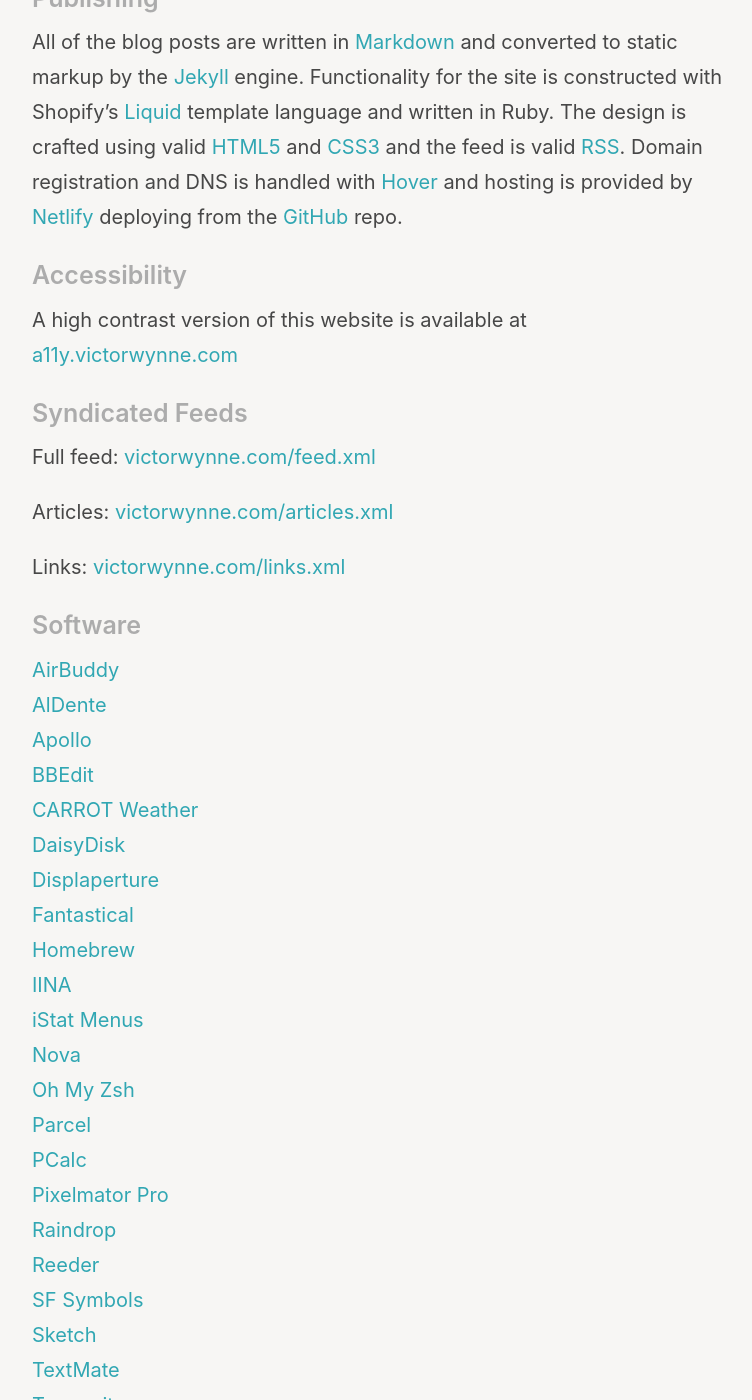
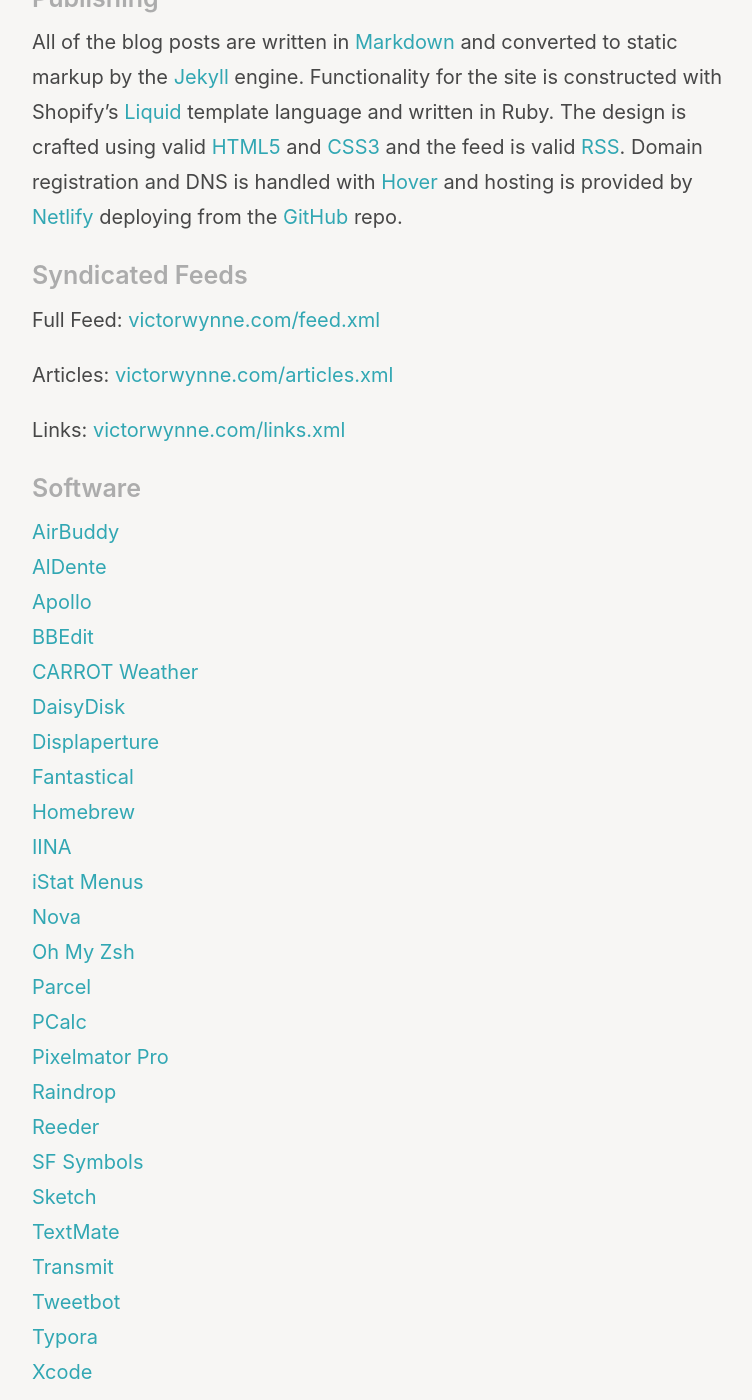
Before and after one commit to wertercatt/tooters, a Jekyll site: the page built from colophon.md, in a window 1280 px wide and 1400 px high, scrolled down 305 px. Shown: the whole window, without its empty margins (258-1010 px from the left). Built offline with Jekyll 4.4.1, drawn with Linux system fonts in a browser that asks for light colours; some of the changed text lies outside the part shown.

Commit message:
Removed a11y references
Received a few emails from readers explaining how implementing a
feature like this is pointless because users in need of it have
operating system level accessibility settings that handle it much
better and allow for customizations that they prefer.

```diff
--- a/colophon.md
+++ b/colophon.md
@@ -23,13 +23,9 @@
 
 All of the blog posts are written in [Markdown](https://daringfireball.net/projects/markdown/) and converted to static markup by the [Jekyll](https://jekyllrb.com) engine. Functionality for the site is constructed with Shopify's [Liquid](https://shopify.github.io/liquid/) template language and written in Ruby. The design is crafted using valid [HTML5](https://validator.w3.org/nu/?doc=https%3A%2F%2Fvictorwynne.com%2F) and [CSS3](https://jigsaw.w3.org/css-validator/validator?uri=https%3A%2F%2Fvictorwynne.com&profile=css3svg&usermedium=all&warning=0&vextwarning=) and the feed is valid [RSS](https://validator.w3.org/feed/check.cgi?url=https%3A%2F%2Fvictorwynne.com%2Ffeed.xml). Domain registration and DNS is handled with [Hover](https://hover.com/) and hosting is provided by [Netlify](https://www.netlify.com) deploying from the [GitHub](https://www.github.com/victorwynne/victorwynne/) repo.
 
-## <small>Accessibility</small>
-
-A high contrast version of this website is available at [a11y.victorwynne.com](https://a11y.victorwynne.com)
-
 ## <small>Syndicated Feeds</small>
 
-Full feed: [victorwynne.com/feed.xml](https://victorwynne.com/feed.xml)
+Full Feed: [victorwynne.com/feed.xml](https://victorwynne.com/feed.xml)
 
 Articles: [victorwynne.com/articles.xml](https://victorwynne.com/articles.xml)
 
```
Also changed, not shown: _posts/2022-01-26-high-contrast-color-schemes.md (deleted, +0 -19 lines).
